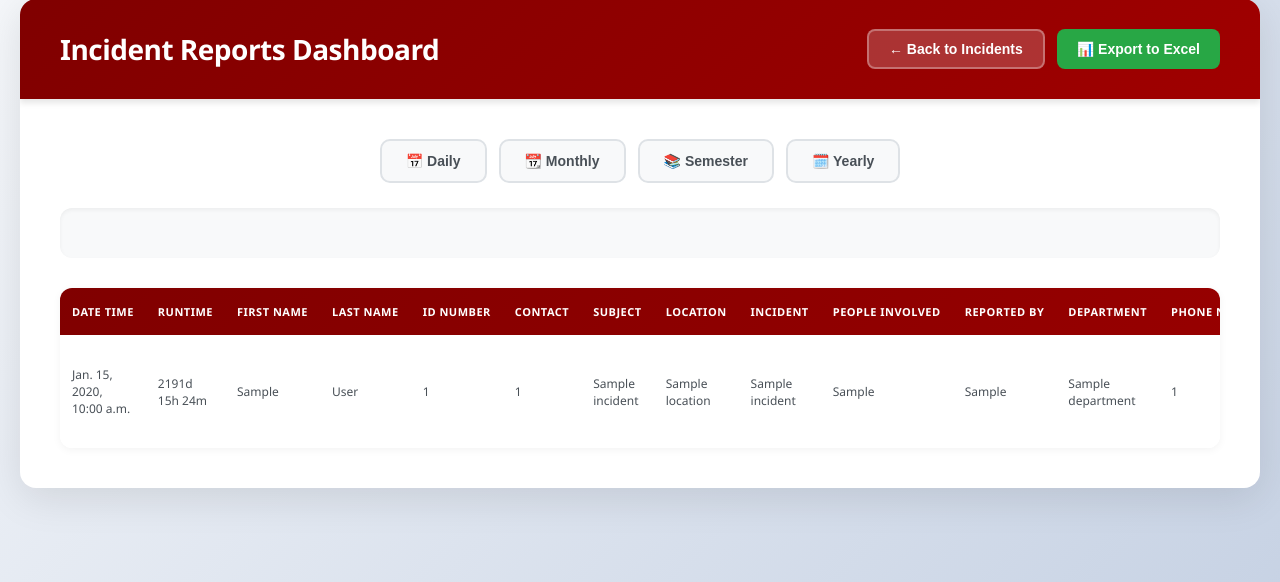
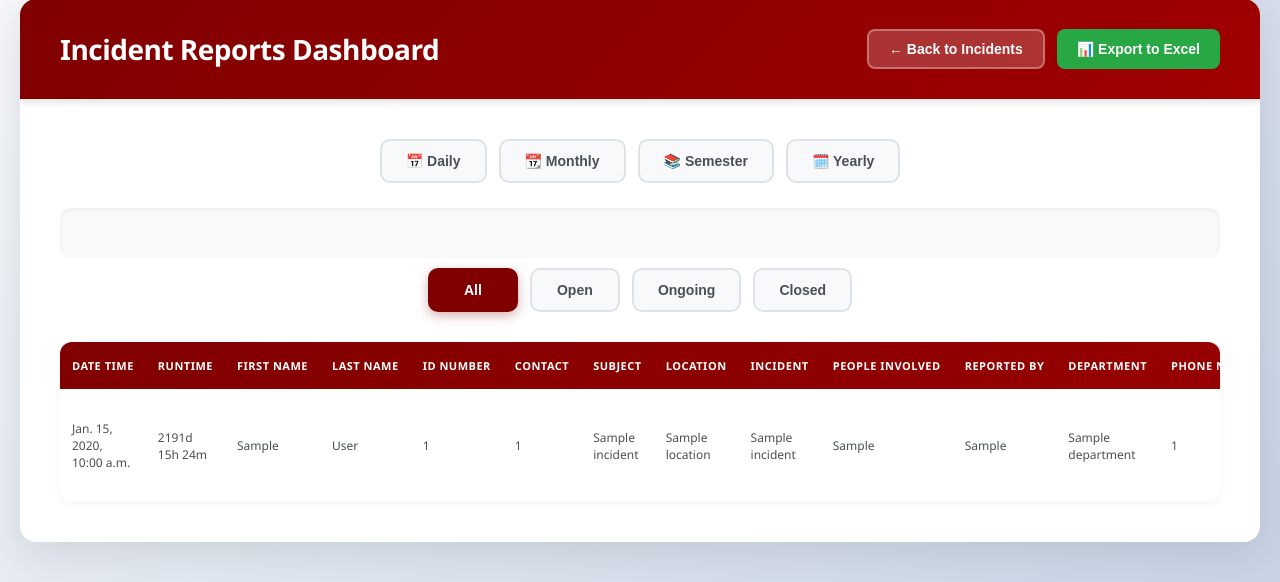
Before and after one commit to sh3ki/ISSC, a Django app: template issc/main/templates/incident/faculty/print.html in a window 1280 px wide. Shown: the part 31-613 px from the top of the page. Run offline with Django 5.2, Linux system fonts and the light colour scheme; the template is opened without the code that fills it: most values are stand-ins (such as "Sample title", 1, 10 or a date in 2020).

Commit message:
Update print.html

```diff
--- a/issc/main/templates/incident/faculty/print.html
+++ b/issc/main/templates/incident/faculty/print.html
@@ -90,6 +90,13 @@
       margin-bottom: 30px;
     }
 
+    .status-filter {
+      display: flex;
+      justify-content: center;
+      gap: 12px;
+      margin: 10px 0 30px;
+    }
+
     .filter-buttons {
       display: flex;
       justify-content: center;
@@ -120,6 +127,10 @@
       color: white;
       border-color: #800000;
       box-shadow: 0 4px 12px rgba(128, 0, 0, 0.3);
+    }
+
+    .status-filter .filter-btn {
+      min-width: 90px;
     }
 
     .filter-form-container {
@@ -423,6 +434,13 @@
             </form>
           </div>
         </div>
+
+        <div class="status-filter">
+          <button class="filter-btn status-filter-btn" data-status="all" onclick="setStatusFilter('all')">All</button>
+          <button class="filter-btn status-filter-btn" data-status="open" onclick="setStatusFilter('open')">Open</button>
+          <button class="filter-btn status-filter-btn" data-status="pending" onclick="setStatusFilter('pending')">Ongoing</button>
+          <button class="filter-btn status-filter-btn" data-status="closed" onclick="setStatusFilter('closed')">Closed</button>
+        </div>
       </div>
 
       {% if request.GET.filter %}
@@ -451,6 +469,35 @@
         else if (type === 'semester') document.getElementById('semesterFilter').style.display = 'block';
         else if (type === 'year') document.getElementById('yearFilter').style.display = 'block';
       }
+
+      // Status filter for table rows
+      function setStatusFilter(status) {
+        const rows = document.querySelectorAll('tbody tr');
+        const buttons = document.querySelectorAll('.status-filter-btn');
+
+        buttons.forEach(btn => {
+          if (btn.dataset.status === status) {
+            btn.classList.add('active');
+          } else {
+            btn.classList.remove('active');
+          }
+        });
+
+        rows.forEach(row => {
+          const rowStatus = row.getAttribute('data-status');
+          if (status === 'all' || rowStatus === status) {
+            row.style.display = '';
+          } else {
+            row.style.display = 'none';
+          }
+        });
+
+        // Persist status filter in the URL so refresh/export uses the same view
+        const params = new URLSearchParams(window.location.search);
+        params.set('status', status);
+        const newUrl = `${window.location.pathname}?${params.toString()}`;
+        window.history.replaceState({}, '', newUrl);
+      }
     </script>
 
       <div class="table-wrapper">
@@ -478,7 +525,7 @@
           </thead>
           <tbody>
             {% for incident in incidents %}
-            <tr>
+            <tr data-status="{{ incident.status }}">
               <td>{{ incident.date_joined|date:'M. d, Y, h:i a' }}</td>
               <td class="runtime-cell"
                   data-created="{{ incident.date_joined|date:'c' }}"
@@ -573,6 +620,9 @@
 
     // Calculate on load
     calculateAllRuntimes();
+    const params = new URLSearchParams(window.location.search);
+    const statusFromUrl = params.get('status') || 'all';
+    setStatusFilter(statusFromUrl);
 
     // Update every 30 seconds for open/pending cases
     setInterval(calculateAllRuntimes, 30000);
```
